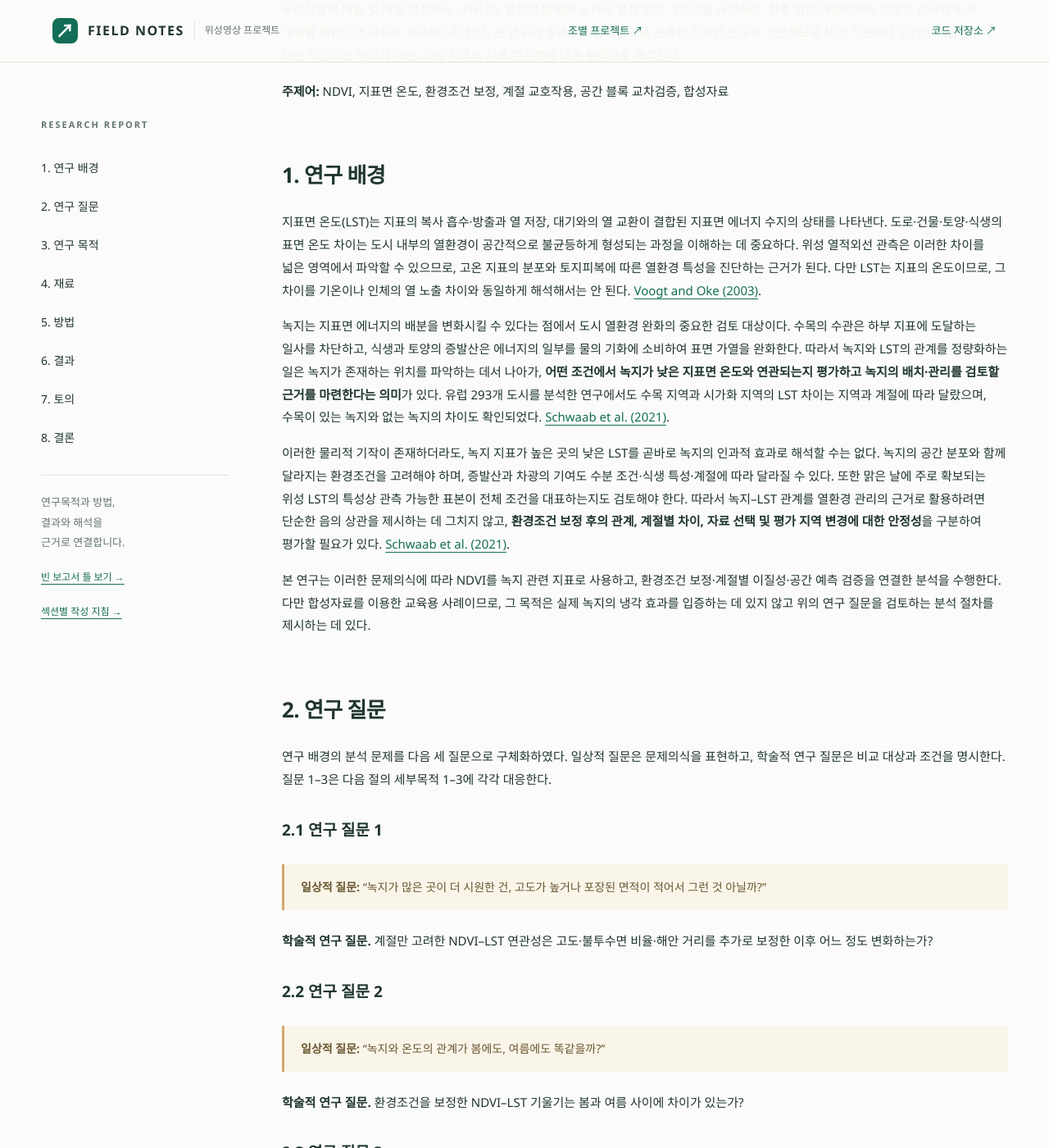
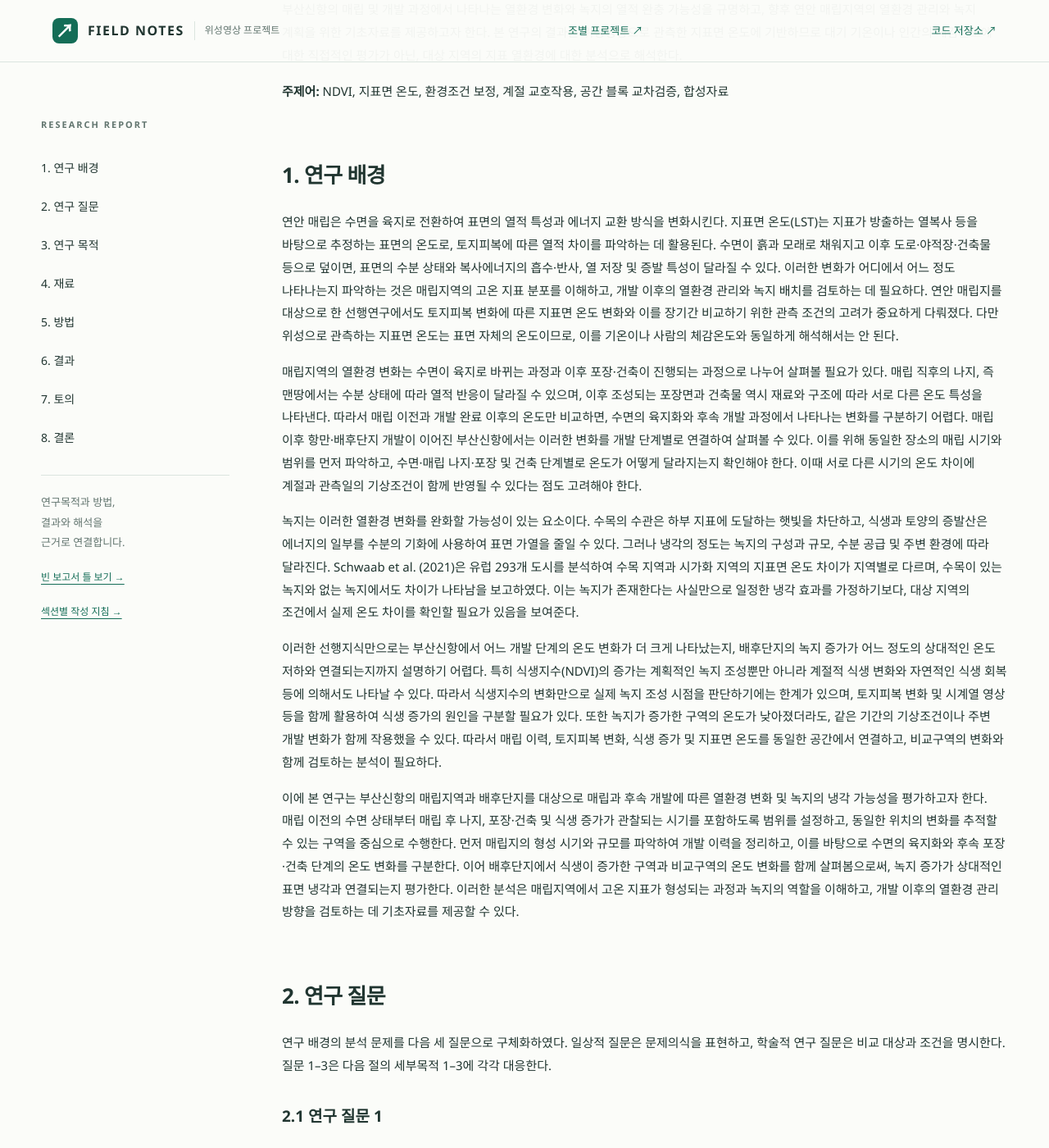
Before and after one commit to chasooin/class2026_02_surveying2_team5, a Jekyll site: the page built from docs/index.md, in a window 1280 px wide and 1400 px high, scrolled down 1778 px. Shown: the whole window at 82% size. Built offline with Jekyll 4.4.1, drawn with Linux system fonts in a browser that asks for light colours.

Commit message:
Enhance research background on LST and vegetation effects
Added discussion on the impact of land reclamation on surface temperature and the role of vegetation in urban heat environments. Emphasized the need for careful analysis of environmental conditions when assessing the relationship between vegetation and land surface temperature.

```diff
--- a/docs/index.md
+++ b/docs/index.md
@@ -19,13 +19,15 @@ badge: "DEMO / 실제 관측 결과 아님"
 
 ## 1. 연구 배경 {#background}
 
-지표면 온도(LST)는 지표의 복사 흡수·방출과 열 저장, 대기와의 열 교환이 결합된 지표면 에너지 수지의 상태를 나타낸다. 도로·건물·토양·식생의 표면 온도 차이는 도시 내부의 열환경이 공간적으로 불균등하게 형성되는 과정을 이해하는 데 중요하다. 위성 열적외선 관측은 이러한 차이를 넓은 영역에서 파악할 수 있으므로, 고온 지표의 분포와 토지피복에 따른 열환경 특성을 진단하는 근거가 된다. 다만 LST는 지표의 온도이므로, 그 차이를 기온이나 인체의 열 노출 차이와 동일하게 해석해서는 안 된다. [Voogt and Oke (2003)](https://doi.org/10.1016/S0034-4257(03)00079-8).
+연안 매립은 수면을 육지로 전환하여 표면의 열적 특성과 에너지 교환 방식을 변화시킨다. 지표면 온도(LST)는 지표가 방출하는 열복사 등을 바탕으로 추정하는 표면의 온도로, 토지피복에 따른 열적 차이를 파악하는 데 활용된다. 수면이 흙과 모래로 채워지고 이후 도로·야적장·건축물 등으로 덮이면, 표면의 수분 상태와 복사에너지의 흡수·반사, 열 저장 및 증발 특성이 달라질 수 있다. 이러한 변화가 어디에서 어느 정도 나타나는지 파악하는 것은 매립지역의 고온 지표 분포를 이해하고, 개발 이후의 열환경 관리와 녹지 배치를 검토하는 데 필요하다. 연안 매립지를 대상으로 한 선행연구에서도 토지피복 변화에 따른 지표면 온도 변화와 이를 장기간 비교하기 위한 관측 조건의 고려가 중요하게 다뤄졌다. 다만 위성으로 관측하는 지표면 온도는 표면 자체의 온도이므로, 이를 기온이나 사람의 체감온도와 동일하게 해석해서는 안 된다.
 
-녹지는 지표면 에너지의 배분을 변화시킬 수 있다는 점에서 도시 열환경 완화의 중요한 검토 대상이다. 수목의 수관은 하부 지표에 도달하는 일사를 차단하고, 식생과 토양의 증발산은 에너지의 일부를 물의 기화에 소비하여 표면 가열을 완화한다. 따라서 녹지와 LST의 관계를 정량화하는 일은 녹지가 존재하는 위치를 파악하는 데서 나아가, **어떤 조건에서 녹지가 낮은 지표면 온도와 연관되는지 평가하고 녹지의 배치·관리를 검토할 근거를 마련한다는 의미**가 있다. 유럽 293개 도시를 분석한 연구에서도 수목 지역과 시가화 지역의 LST 차이는 지역과 계절에 따라 달랐으며, 수목이 있는 녹지와 없는 녹지의 차이도 확인되었다. [Schwaab et al. (2021)](https://doi.org/10.1038/s41467-021-26768-w).
+매립지역의 열환경 변화는 수면이 육지로 바뀌는 과정과 이후 포장·건축이 진행되는 과정으로 나누어 살펴볼 필요가 있다. 매립 직후의 나지, 즉 맨땅에서는 수분 상태에 따라 열적 반응이 달라질 수 있으며, 이후 조성되는 포장면과 건축물 역시 재료와 구조에 따라 서로 다른 온도 특성을 나타낸다. 따라서 매립 이전과 개발 완료 이후의 온도만 비교하면, 수면의 육지화와 후속 개발 과정에서 나타나는 변화를 구분하기 어렵다. 매립 이후 항만·배후단지 개발이 이어진 부산신항에서는 이러한 변화를 개발 단계별로 연결하여 살펴볼 수 있다. 이를 위해 동일한 장소의 매립 시기와 범위를 먼저 파악하고, 수면·매립 나지·포장 및 건축 단계별로 온도가 어떻게 달라지는지 확인해야 한다. 이때 서로 다른 시기의 온도 차이에 계절과 관측일의 기상조건이 함께 반영될 수 있다는 점도 고려해야 한다.
 
-이러한 물리적 기작이 존재하더라도, 녹지 지표가 높은 곳의 낮은 LST를 곧바로 녹지의 인과적 효과로 해석할 수는 없다. 녹지의 공간 분포와 함께 달라지는 환경조건을 고려해야 하며, 증발산과 차광의 기여도 수분 조건·식생 특성·계절에 따라 달라질 수 있다. 또한 맑은 날에 주로 확보되는 위성 LST의 특성상 관측 가능한 표본이 전체 조건을 대표하는지도 검토해야 한다. 따라서 녹지–LST 관계를 열환경 관리의 근거로 활용하려면 단순한 음의 상관을 제시하는 데 그치지 않고, **환경조건 보정 후의 관계, 계절별 차이, 자료 선택 및 평가 지역 변경에 대한 안정성**을 구분하여 평가할 필요가 있다. [Schwaab et al. (2021)](https://doi.org/10.1038/s41467-021-26768-w).
+녹지는 이러한 열환경 변화를 완화할 가능성이 있는 요소이다. 수목의 수관은 하부 지표에 도달하는 햇빛을 차단하고, 식생과 토양의 증발산은 에너지의 일부를 수분의 기화에 사용하여 표면 가열을 줄일 수 있다. 그러나 냉각의 정도는 녹지의 구성과 규모, 수분 공급 및 주변 환경에 따라 달라진다. Schwaab et al. (2021)은 유럽 293개 도시를 분석하여 수목 지역과 시가화 지역의 지표면 온도 차이가 지역별로 다르며, 수목이 있는 녹지와 없는 녹지에서도 차이가 나타남을 보고하였다. 이는 녹지가 존재한다는 사실만으로 일정한 냉각 효과를 가정하기보다, 대상 지역의 조건에서 실제 온도 차이를 확인할 필요가 있음을 보여준다.
 
-본 연구는 이러한 문제의식에 따라 NDVI를 녹지 관련 지표로 사용하고, 환경조건 보정·계절별 이질성·공간 예측 검증을 연결한 분석을 수행한다. 다만 합성자료를 이용한 교육용 사례이므로, 그 목적은 실제 녹지의 냉각 효과를 입증하는 데 있지 않고 위의 연구 질문을 검토하는 분석 절차를 제시하는 데 있다.
+이러한 선행지식만으로는 부산신항에서 어느 개발 단계의 온도 변화가 더 크게 나타났는지, 배후단지의 녹지 증가가 어느 정도의 상대적인 온도 저하와 연결되는지까지 설명하기 어렵다. 특히 식생지수(NDVI)의 증가는 계획적인 녹지 조성뿐만 아니라 계절적 식생 변화와 자연적인 식생 회복 등에 의해서도 나타날 수 있다. 따라서 식생지수의 변화만으로 실제 녹지 조성 시점을 판단하기에는 한계가 있으며, 토지피복 변화 및 시계열 영상 등을 함께 활용하여 식생 증가의 원인을 구분할 필요가 있다. 또한 녹지가 증가한 구역의 온도가 낮아졌더라도, 같은 기간의 기상조건이나 주변 개발 변화가 함께 작용했을 수 있다. 따라서 매립 이력, 토지피복 변화, 식생 증가 및 지표면 온도를 동일한 공간에서 연결하고, 비교구역의 변화와 함께 검토하는 분석이 필요하다.
+
+이에 본 연구는 부산신항의 매립지역과 배후단지를 대상으로 매립과 후속 개발에 따른 열환경 변화 및 녹지의 냉각 가능성을 평가하고자 한다. 매립 이전의 수면 상태부터 매립 후 나지, 포장·건축 및 식생 증가가 관찰되는 시기를 포함하도록 범위를 설정하고, 동일한 위치의 변화를 추적할 수 있는 구역을 중심으로 수행한다. 먼저 매립지의 형성 시기와 규모를 파악하여 개발 이력을 정리하고, 이를 바탕으로 수면의 육지화와 후속 포장·건축 단계의 온도 변화를 구분한다. 이어 배후단지에서 식생이 증가한 구역과 비교구역의 온도 변화를 함께 살펴봄으로써, 녹지 증가가 상대적인 표면 냉각과 연결되는지 평가한다. 이러한 분석은 매립지역에서 고온 지표가 형성되는 과정과 녹지의 역할을 이해하고, 개발 이후의 열환경 관리 방향을 검토하는 데 기초자료를 제공할 수 있다.
 
 ## 2. 연구 질문 {#question}
 
```
